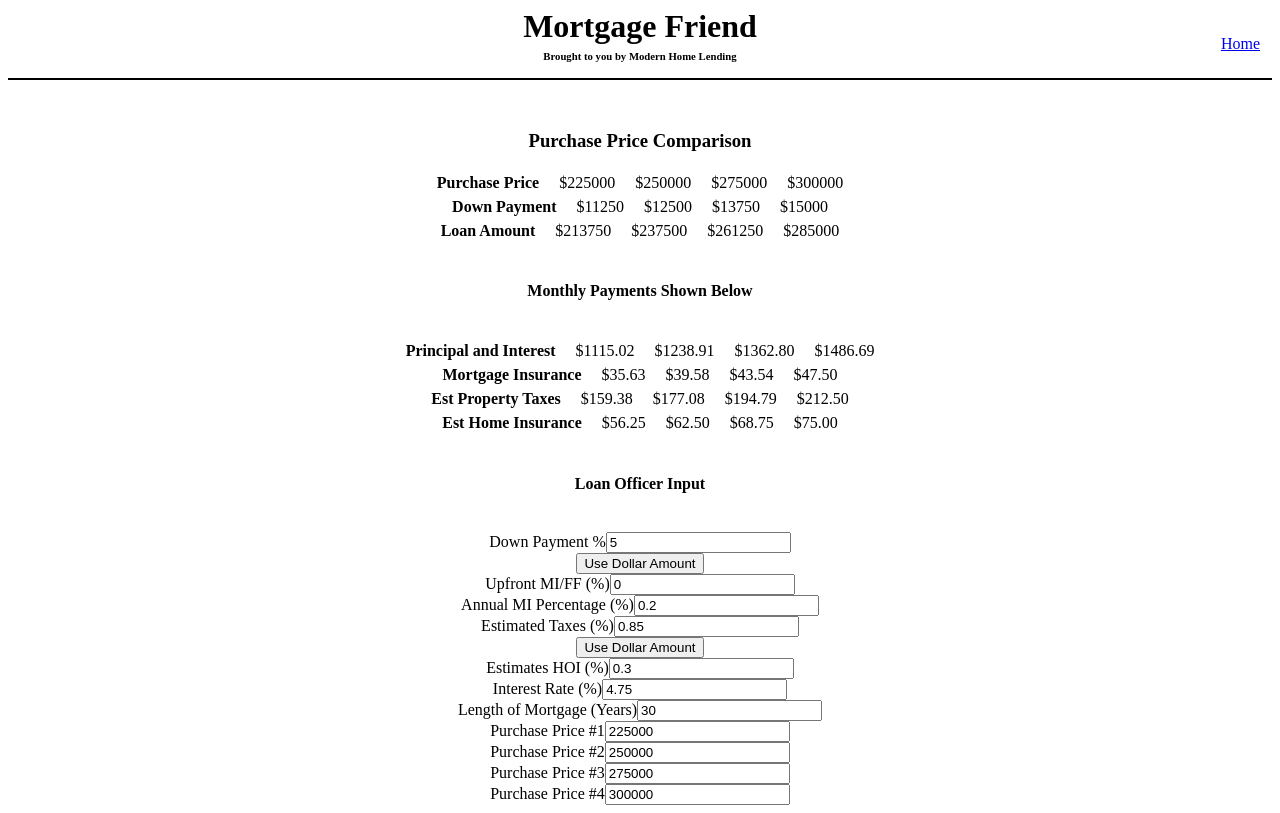
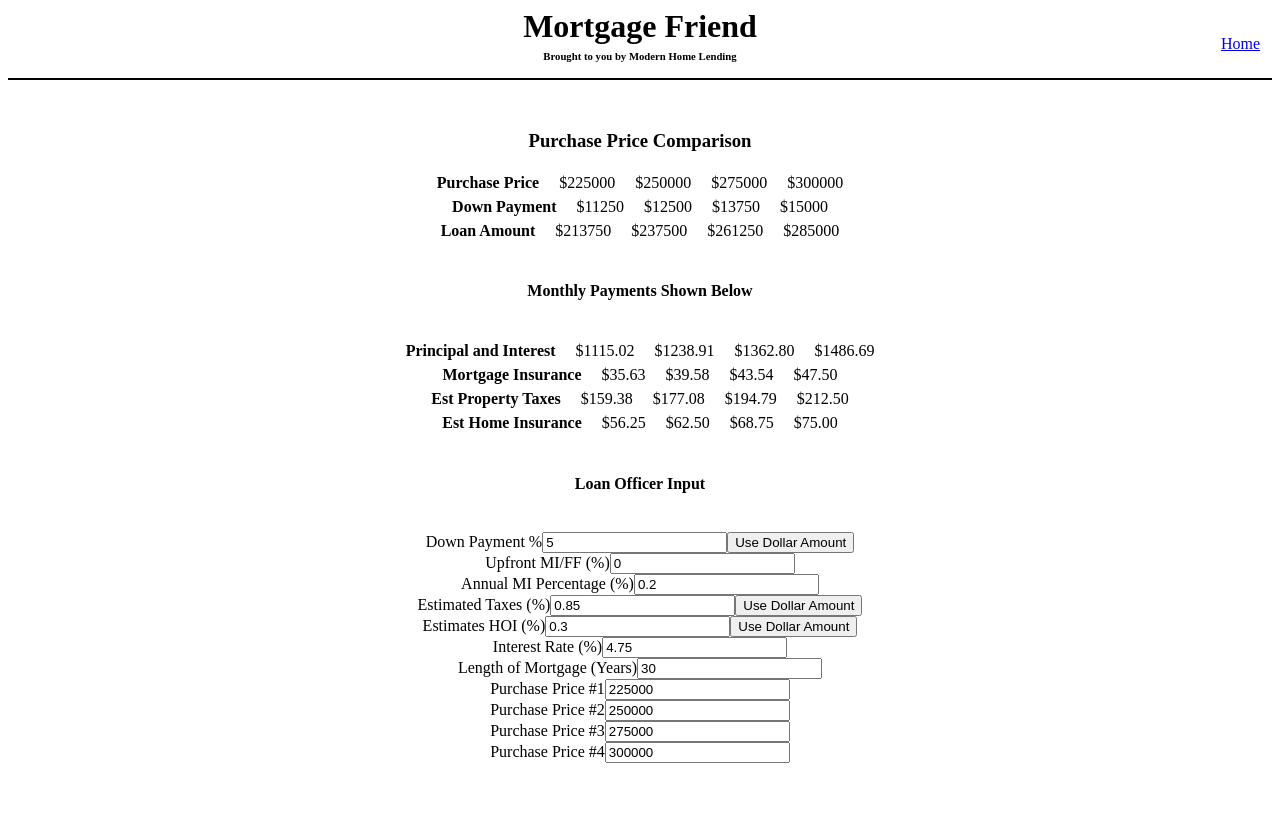
Before and after one commit to Zakery1/More-Friend, an Angular app: page /pvdp in a window 1280 px wide. Built offline with nearby package versions, Linux system fonts and the light colour scheme.

Commit message:
add HOI dollar amount button

```diff
--- a/src/app/price-varied-dp/price-varied-dp.component.html
+++ b/src/app/price-varied-dp/price-varied-dp.component.html
@@ -71,20 +71,19 @@
 	<br>
 	<div class="loi">
 
-		<p *ngIf="dpPercentage" class="input-line">Down Payment %<input (input)="update()" [(ngModel)]="downPaymentPercentage" type="number"></p>
-		<p *ngIf="!dpPercentage" class="input-line">Down Payment $<input (input)="update()" [(ngModel)]="downPaymentPercentage" type="number"></p>
-		<button *ngIf="dpPercentage" (click)=switchDPPercentage()>Use Dollar Amount</button>
-		<button *ngIf="!dpPercentage" (click)=switchDPPercentage()>Use Percentage</button>
+		<p *ngIf="dpPercentage" class="input-line">Down Payment %<input (input)="update()" [(ngModel)]="downPaymentPercentage" type="number"><button (click)=switchDPPercentage()>Use Dollar Amount</button></p>
+		<p *ngIf="!dpPercentage" class="input-line">Down Payment $<input (input)="update()" [(ngModel)]="downPaymentPercentage" type="number"><button (click)=switchDPPercentage()>Use Percentage</button></p>
 
 		<p class="input-line">Upfront MI/FF (%)<input (input)="update()" [(ngModel)]="upfrontMiFf" type="number"></p>
 		<p class="input-line">Annual MI Percentage (%)<input (input)="update()" [(ngModel)]="miPercentage" type="number"></p>
 
-		<p *ngIf="eTPercentage" class="input-line">Estimated Taxes (%)<input (input)="update()" [(ngModel)]="estimatedTaxes" type="number"></p>
-		<p *ngIf="!eTPercentage" class="input-line">Estimated Taxes ($)<input (input)="update()" [(ngModel)]="estimatedTaxes" type="number"></p>
-		<button *ngIf="eTPercentage" (click)=switchETPercentage()>Use Dollar Amount</button>
-		<button *ngIf="!eTPercentage" (click)=switchETPercentage()>Use Percentage</button>
+		<p *ngIf="eTPercentage" class="input-line">Estimated Taxes (%)<input (input)="update()" [(ngModel)]="estimatedTaxes" type="number"><button (click)=switchETPercentage()>Use Dollar Amount</button></p>
+		<p *ngIf="!eTPercentage" class="input-line">Estimated Taxes ($)<input (input)="update()" [(ngModel)]="estimatedTaxes" type="number"><button (click)=switchETPercentage()>Use Percentage</button></p>
 
-		<p class="input-line">Estimates HOI (%)<input (input)="update()" [(ngModel)]="estimateHOI" type="number"></p>
+		<p *ngIf="eHOIPercentage" class="input-line">Estimates HOI (%)<input (input)="update()" [(ngModel)]="estimateHOI" type="number"><button (click)="switcheHOIPercentage()">Use Dollar Amount</button></p>
+		<p *ngIf="!eHOIPercentage" class="input-line">Estimates HOI ($)<input (input)="update()" [(ngModel)]="estimateHOI" type="number"><button (click)="switcheHOIPercentage()">Use Percentage</button></p>
+
+
 		<p class="input-line">Interest Rate (%)<input (input)="update()" [(ngModel)]="interestRate" type="number"></p>
 		<p class="input-line">Length of Mortgage (Years)<input (input)="update()" [(ngModel)]="mortgageYears" type="number"></p>
 		<p class="input-line">Purchase Price #1<input (input)="update()" [(ngModel)]="purchasePriceOne" type="number"></p>
--- a/src/app/price-varied-dp/price-varied-dp.component.ts
+++ b/src/app/price-varied-dp/price-varied-dp.component.ts
@@ -68,6 +68,10 @@ export class PriceVariedDpComponent implements OnInit {
 		this.eTPercentage = !this.eTPercentage;
 	}
 
+	private switcheHOIPercentage() {
+		this.eHOIPercentage = !this.eHOIPercentage;
+	}
+
 	private update() {
 		this.downPaymentOne = (this.purchasePriceOne * this.downPaymentPercentage) / 100;
 		this.downPaymentTwo = (this.purchasePriceTwo * this.downPaymentPercentage) / 100;
```
